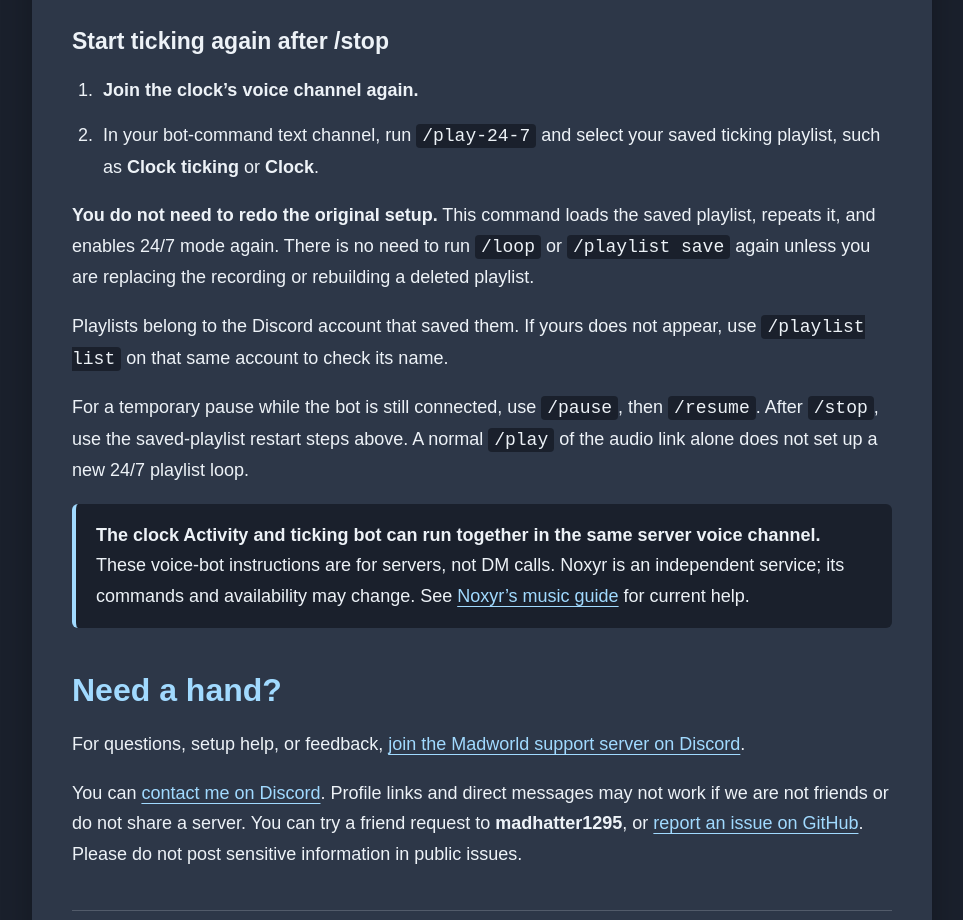
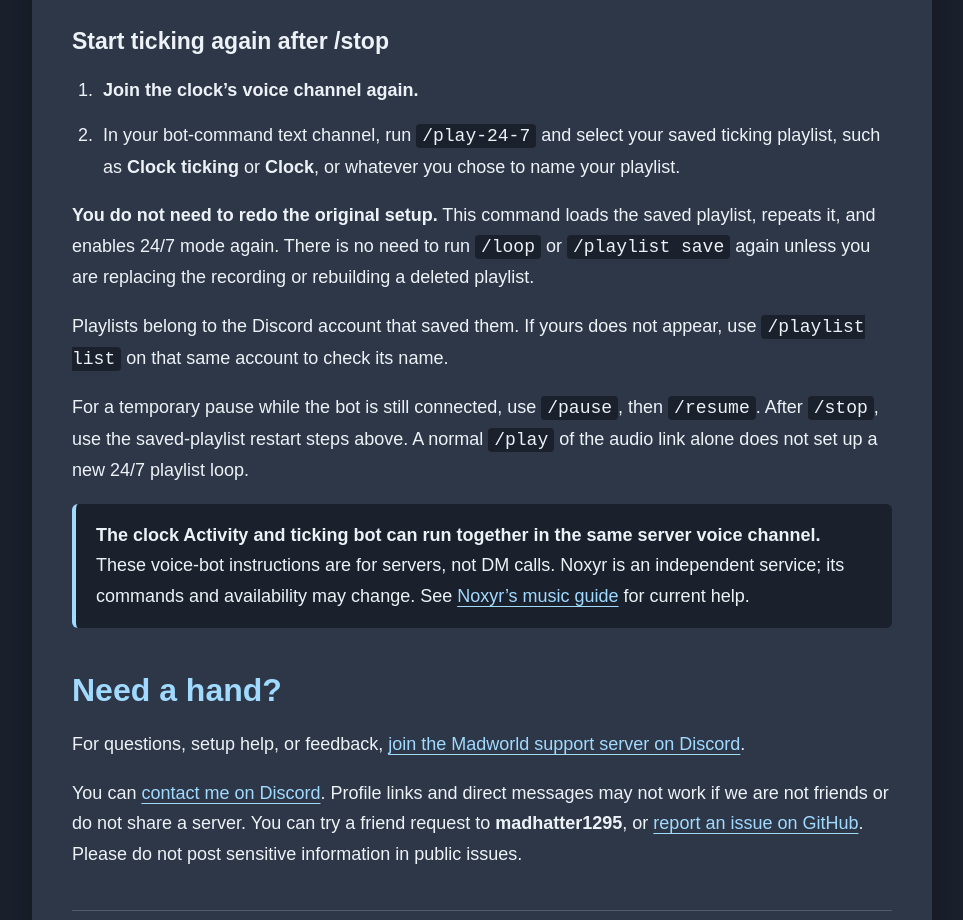
Before and after one commit to Madisastateofmind/smartstuff, a plain HTML site: page discord-clock/guide.html in a window 1280 px wide. Shown: the part 2308-3228 px from the top of the page, without its empty margins (158-1121 px from the left). Drawn offline with Linux system fonts and the light colour scheme.

Commit message:
Clarify users can restart their own named playlist

```diff
--- a/discord-clock/guide.html
+++ b/discord-clock/guide.html
@@ -51,7 +51,7 @@ nav a,.discord-button{background:linear-gradient(100deg,#124493 0%,#08736b 52%,#
 <h3>Start ticking again after /stop</h3>
 <ol>
 <li><strong>Join the clock’s voice channel again.</strong></li>
-<li>In your bot-command text channel, run <code>/play-24-7</code> and select your saved ticking playlist, such as <strong>Clock ticking</strong> or <strong>Clock</strong>.</li>
+<li>In your bot-command text channel, run <code>/play-24-7</code> and select your saved ticking playlist, such as <strong>Clock ticking</strong> or <strong>Clock</strong>, or whatever you chose to name your playlist.</li>
 </ol>
 <p><strong>You do not need to redo the original setup.</strong> This command loads the saved playlist, repeats it, and enables 24/7 mode again. There is no need to run <code>/loop</code> or <code>/playlist save</code> again unless you are replacing the recording or rebuilding a deleted playlist.</p>
 <p>Playlists belong to the Discord account that saved them. If yours does not appear, use <code>/playlist list</code> on that same account to check its name.</p>
```
